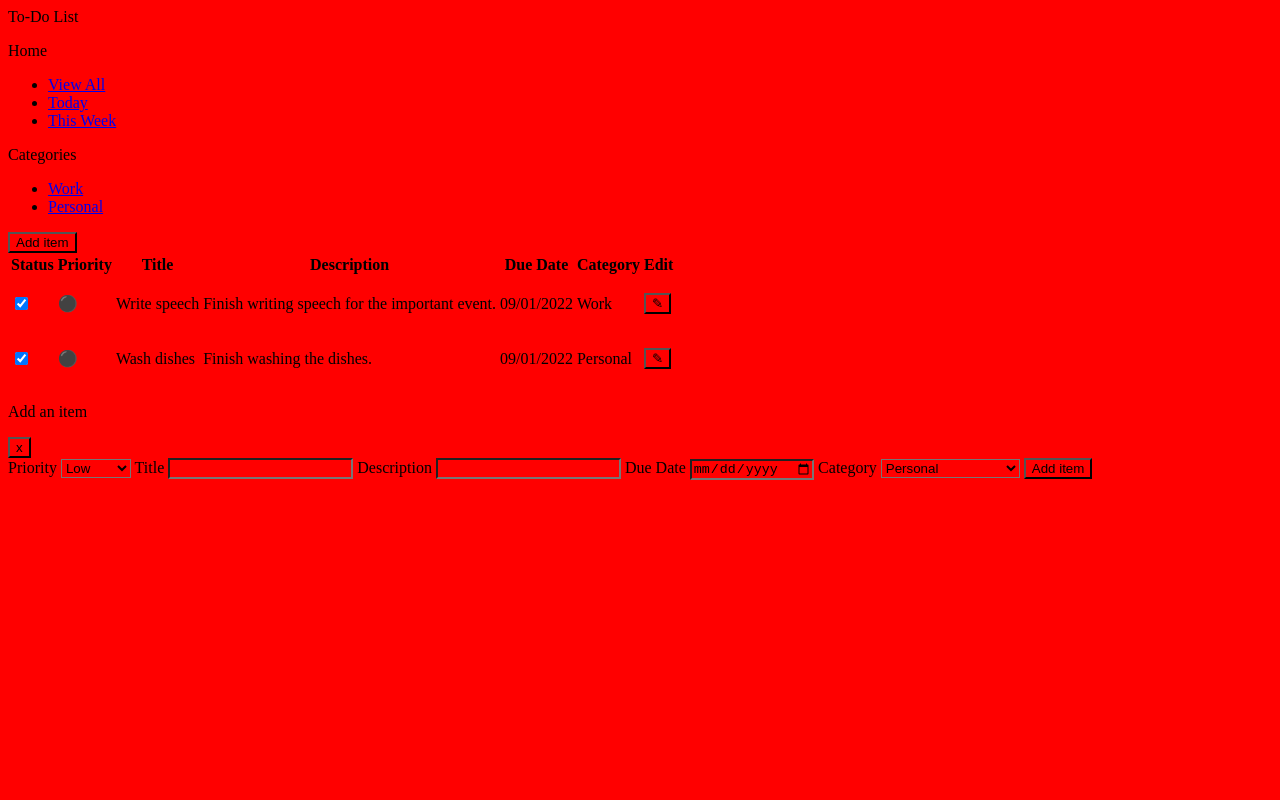
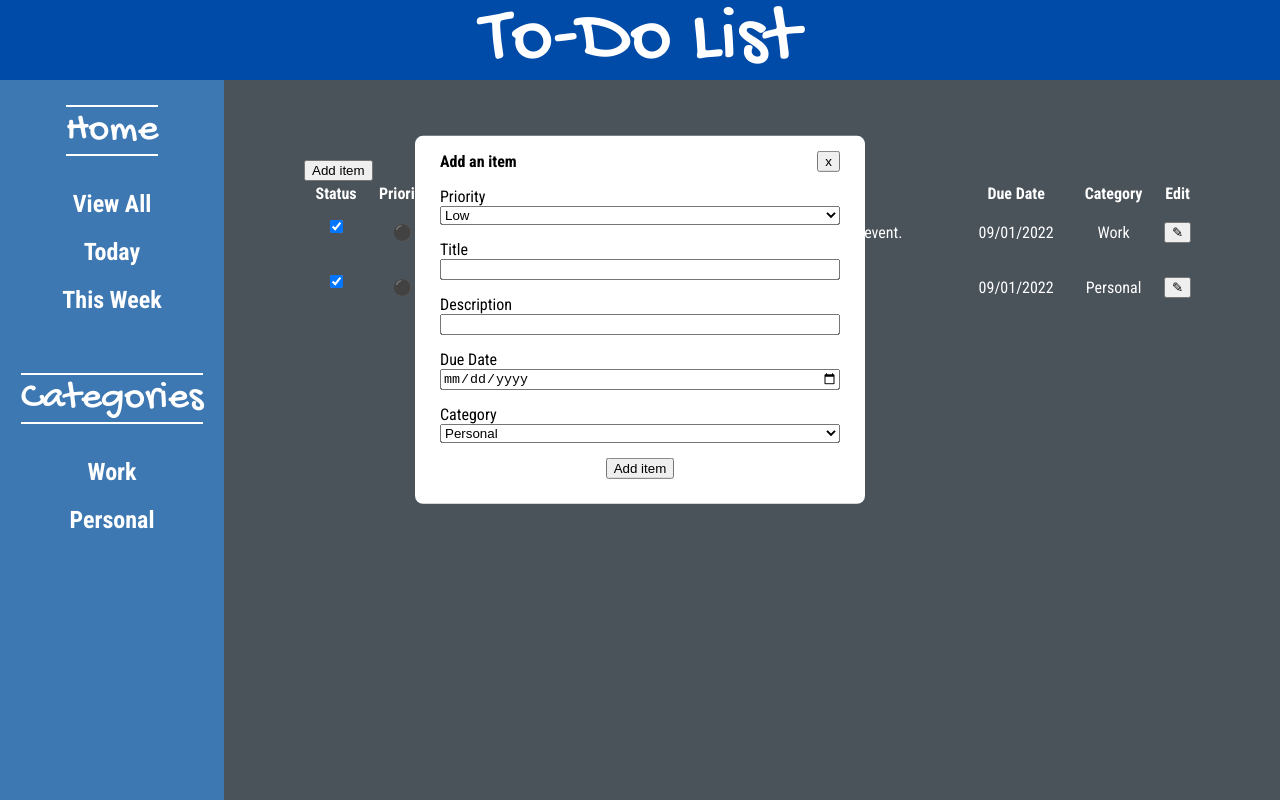
Before and after one commit to flipott/todo-list, a plain HTML site: page index.html in a window 1280 px wide. Drawn offline with Linux system fonts and the light colour scheme.

Commit message:
Style site and add fonts

```diff
--- a/styles.css
+++ b/styles.css
@@ -1,3 +1,138 @@
-* {
-    background: red;
+:root {
+    --bright-navy-blue: #3e78b2ff;
+    --cobalt-blue: #004ba8ff;
+    --davys-grey: #4a525aff;
+    --raisin-black: #24272bff;
+    --rich-black-fogra-39: #07070aff;
+
+    font-family: sans-serif;
+    font-family: 'Gochi Hand', cursive;
+    font-family: 'Roboto Condensed', sans-serif;
 }
+
+html, body {
+    background: var(--raisin-black);
+    color: white;
+    height: 100vh;
+    width: 100%;
+    margin: 0;
+}
+
+.container {
+    display: flex;
+    flex-direction: column;
+    height: 100%
+}
+
+.header {
+    background: var(--cobalt-blue);
+    font-size: 5rem;
+    height: 10%;
+    display: flex;
+    justify-content: center;
+    align-items: center;
+    font-family: 'Gochi Hand', cursive;
+}
+
+.main-content {
+    display: flex;
+    height: 100%;
+    width: 100%;
+}
+
+.sidebar {
+    background: var(--bright-navy-blue);
+    display: flex;
+    flex-direction: column;
+    width: 25%;
+    align-items: center;
+    text-align: center;
+    padding-top: 25px;
+    font-size: 1.5rem;
+}
+
+.table-section {
+    background: var(--davys-grey);
+    display: flex;
+    flex-direction: column;
+    width: 100%;
+    text-align: center;
+    padding: 80px;
+}
+
+.low {
+    color: green;
+}
+
+.sidebar-title {
+    font-size: 2.5rem;
+    margin: 0;
+    border-top: solid 2px white;
+    border-bottom: solid 2px white;
+    font-family: 'Gochi Hand', cursive;
+}
+
+.sidebar ul li {
+    list-style-type: none;
+    padding: 10px;
+    font-weight: bold;
+}
+
+
+.sidebar a {
+    text-decoration: none;
+    color: white;
+}
+
+.sidebar ul {
+    padding: 0 0 25px 0;
+}
+
+#add-item {
+    width: fit-content;
+}
+
+.modal {
+    margin: 0;
+    position: absolute;
+    top: 40%;
+    left: 50%;
+    -ms-transform: translate(-50%, -50%);
+    transform: translate(-50%, -50%);
+    display: flex;
+    flex-direction: column;
+    background: white;
+    color: black;
+    padding: 0 25px 25px 25px;
+    width: 400px;
+    border-radius: 8px;
+}
+
+.modal-header {
+    display: flex;
+    justify-content: space-between;
+    width: 100%;
+    align-items: center;
+}
+
+#modal-close {
+    height: fit-content;
+}
+
+#modal-form {
+    display: flex;
+    flex-direction: column;
+}
+
+input, select {
+    margin-bottom: 15px;
+}
+
+#modal-submit {
+    width: fit-content;
+    align-self: center;
+}
+
+#modal-title {
+    font-weight: bold;
+}
```
